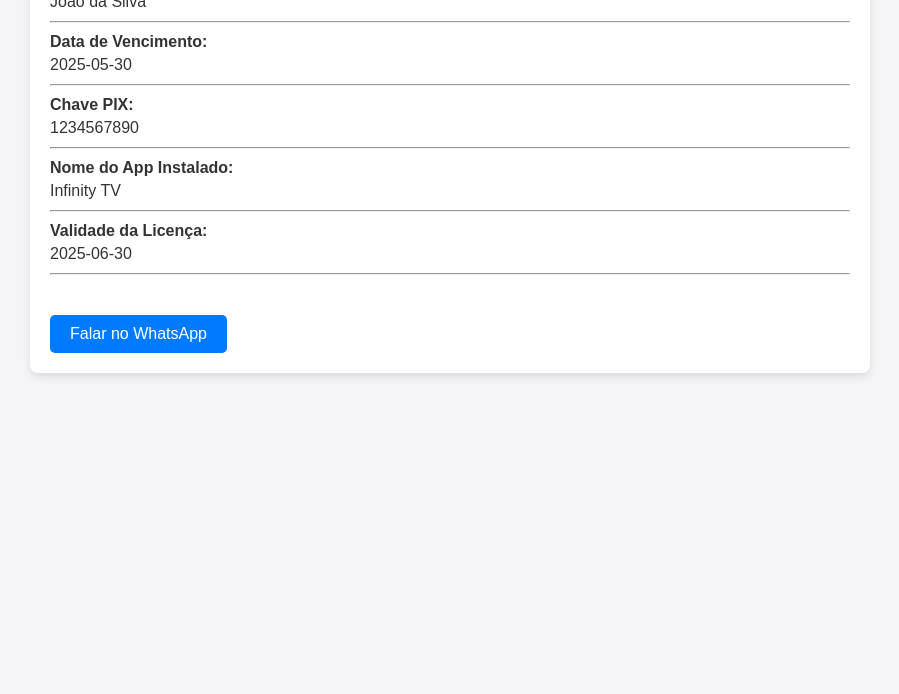
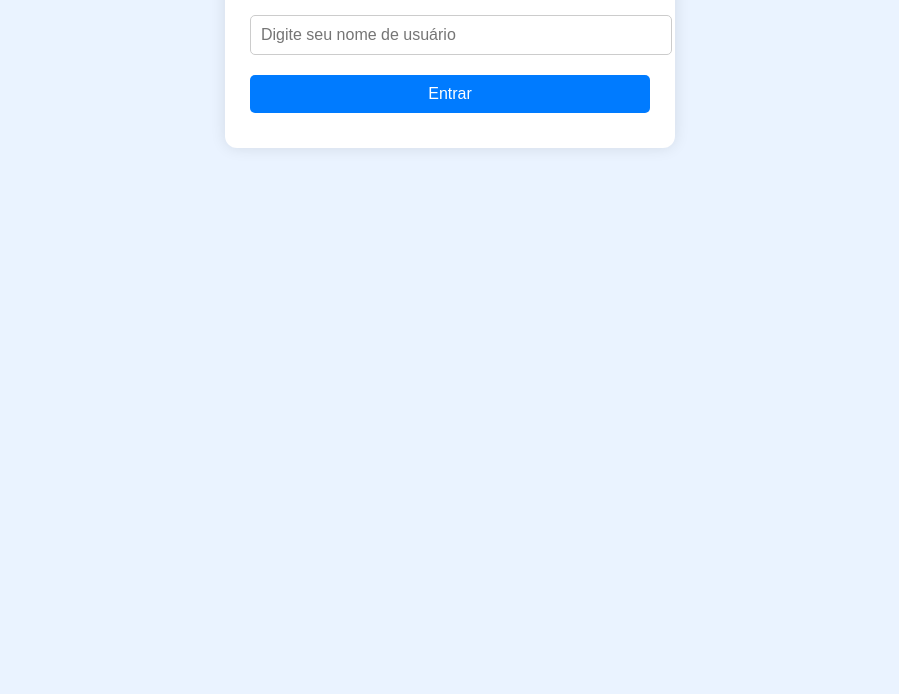
Before and after one commit to InfinityStreaming/Landing, a plain HTML site: page index.html in a window 1280 px wide. Shown: the part 106-800 px from the top of the page, without its empty margins (190-1089 px from the left). Drawn offline with Linux system fonts and the light colour scheme.

Commit message:
Update index.html

```diff
--- a/index.html
+++ b/index.html
@@ -3,100 +3,115 @@
 <head>
   <meta charset="UTF-8">
   <meta name="viewport" content="width=device-width, initial-scale=1.0">
-  <title>Painel do Cliente</title>
+  <title>Central do Usuário - Infinity Streaming</title>
   <style>
     body {
       font-family: Arial, sans-serif;
-      background-color: #f4f4f9;
+      background-color: #eaf3ff;
       color: #333;
+      text-align: center;
+      padding: 30px;
     }
-    #painelCliente {
-      max-width: 800px;
+    .container {
+      background-color: white;
+      max-width: 400px;
       margin: 0 auto;
-      padding: 20px;
-      background-color: #ffffff;
-      border-radius: 8px;
-      box-shadow: 0 4px 8px rgba(0, 0, 0, 0.1);
+      padding: 25px;
+      border-radius: 12px;
+      box-shadow: 0 0 15px rgba(0,0,0,0.1);
     }
-    .header {
-      text-align: center;
+    input, button {
+      width: 100%;
+      padding: 10px;
+      margin: 10px 0;
+      border-radius: 5px;
+      border: 1px solid #ccc;
+      font-size: 16px;
+    }
+    button {
+      background-color: #007bff;
+      color: white;
+      border: none;
+    }
+    button:hover {
+      background-color: #0056b3;
+    }
+    .info {
+      text-align: left;
+      margin-top: 20px;
+    }
+    .logo {
       font-size: 24px;
+      font-weight: bold;
       color: #007bff;
       margin-bottom: 20px;
     }
-    .dadosUsuario {
-      margin-bottom: 20px;
-    }
-    .dadosUsuario label {
-      font-weight: bold;
-    }
-    .dadosUsuario p {
-      margin: 5px 0;
-    }
-    .dadosUsuario hr {
-      margin: 10px 0;
-    }
-    .btn {
-      display: inline-block;
-      padding: 10px 20px;
-      margin-top: 20px;
-      background-color: #007bff;
-      color: white;
-      text-decoration: none;
-      border-radius: 5px;
-      font-size: 16px;
-    }
-    .btn:hover {
-      background-color: #0056b3;
+    .infinito {
+      color: #ff0077;
     }
   </style>
 </head>
 <body>
-  <div id="painelCliente">
-    <div class="header">Painel do Cliente</div>
 
-    <!-- Dados do Usuário -->
-    <div class="dadosUsuario">
-      <label for="usuarioNome">Nome:</label>
-      <p id="usuarioNome"></p>
-      <hr>
-      <label for="vencimento">Data de Vencimento:</label>
-      <p id="vencimento"></p>
-      <hr>
-      <label for="chavePIX">Chave PIX:</label>
-      <p id="chavePIX"></p>
-      <hr>
-      <label for="nomeApp">Nome do App Instalado:</label>
-      <p id="nomeApp"></p>
-      <hr>
-      <label for="validadeLicenca">Validade da Licença:</label>
-      <p id="validadeLicenca"></p>
-      <hr>
+  <div class="container">
+    <div class="logo">Infinity <span class="infinito">∞</span> Streaming</div>
+
+    <div id="loginArea">
+      <input type="text" id="loginUsuario" placeholder="Digite seu nome de usuário">
+      <button onclick="entrar()">Entrar</button>
     </div>
 
-    <!-- Botão de WhatsApp -->
-    <a href="https://wa.me/988675945" class="btn" target="_blank">Falar no WhatsApp</a>
+    <div id="dadosUsuario" style="display: none;">
+      <h3>Seus dados:</h3>
+      <div class="info" id="infoContent"></div>
+      <button onclick="sair()">Sair</button>
+    </div>
   </div>
 
   <script>
-    // Função para simular o carregamento dos dados do cliente
-    document.addEventListener('DOMContentLoaded', function() {
-      // Simulação de dados do cliente (isso pode vir de um banco de dados ou API)
-      const usuario = {
-        nome: "João da Silva",
-        vencimento: "2025-05-30",
-        chavePIX: "1234567890",
-        app: "Infinity TV",
-        validadeLicenca: "2025-06-30"
-      };
+    let usuarios = [];
 
-      // Preencher os dados no painel
-      document.getElementById('usuarioNome').textContent = usuario.nome;
-      document.getElementById('vencimento').textContent = usuario.vencimento;
-      document.getElementById('chavePIX').textContent = usuario.chavePIX;
-      document.getElementById('nomeApp').textContent = usuario.app;
-      document.getElementById('validadeLicenca').textContent = usuario.validadeLicenca;
-    });
+    // Carregar dados do localStorage
+    function carregarUsuarios() {
+      const dados = localStorage.getItem('usuarios');
+      if (dados) {
+        usuarios = JSON.parse(dados);
+      }
+    }
+
+    // Entrar no sistema
+    function entrar() {
+      const nome = document.getElementById('loginUsuario').value.trim();
+      if (!nome) {
+        alert("Por favor, digite o nome de usuário.");
+        return;
+      }
+
+      const usuario = usuarios.find(u => u.nome.toLowerCase() === nome.toLowerCase());
+      if (!usuario) {
+        alert("Usuário não encontrado!");
+        return;
+      }
+
+      document.getElementById('loginArea').style.display = 'none';
+      document.getElementById('dadosUsuario').style.display = 'block';
+
+      document.getElementById('infoContent').innerHTML = `
+        <strong>Nome:</strong> ${usuario.nome}<br>
+        <strong>Data de Vencimento:</strong> ${usuario.vencimento}<br>
+        <strong>Chave PIX:</strong> ${usuario.chavePIX}<br>
+        <strong>App Instalado:</strong> ${usuario.app}<br>
+        <strong>Validade da Licença:</strong> ${usuario.validadeLicenca}<br>
+      `;
+    }
+
+    function sair() {
+      document.getElementById('loginArea').style.display = 'block';
+      document.getElementById('dadosUsuario').style.display = 'none';
+      document.getElementById('loginUsuario').value = '';
+    }
+
+    document.addEventListener('DOMContentLoaded', carregarUsuarios);
   </script>
 </body>
 </html>
```
